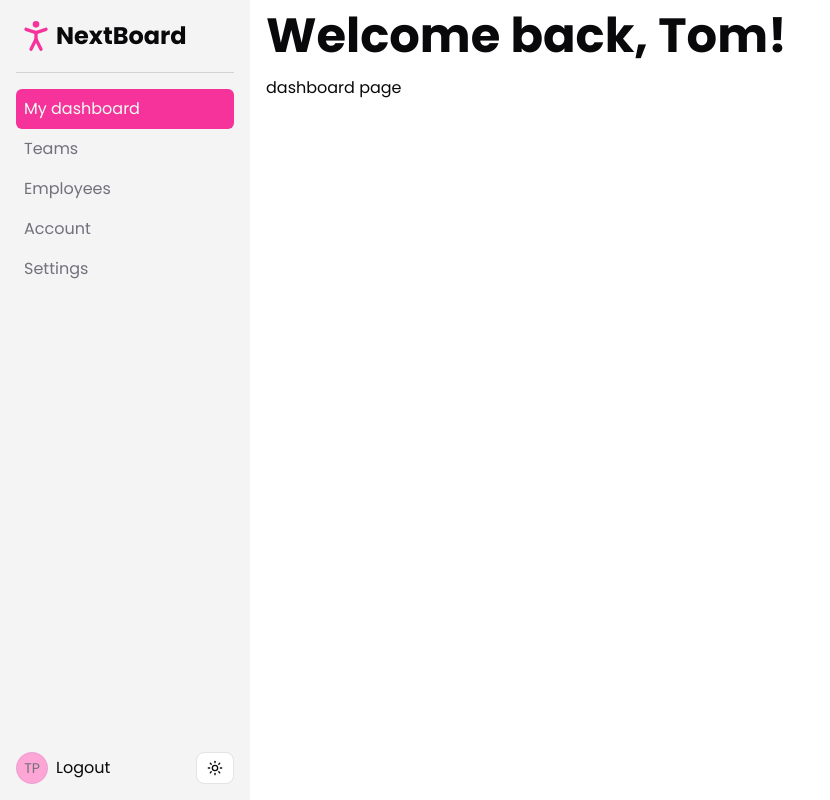
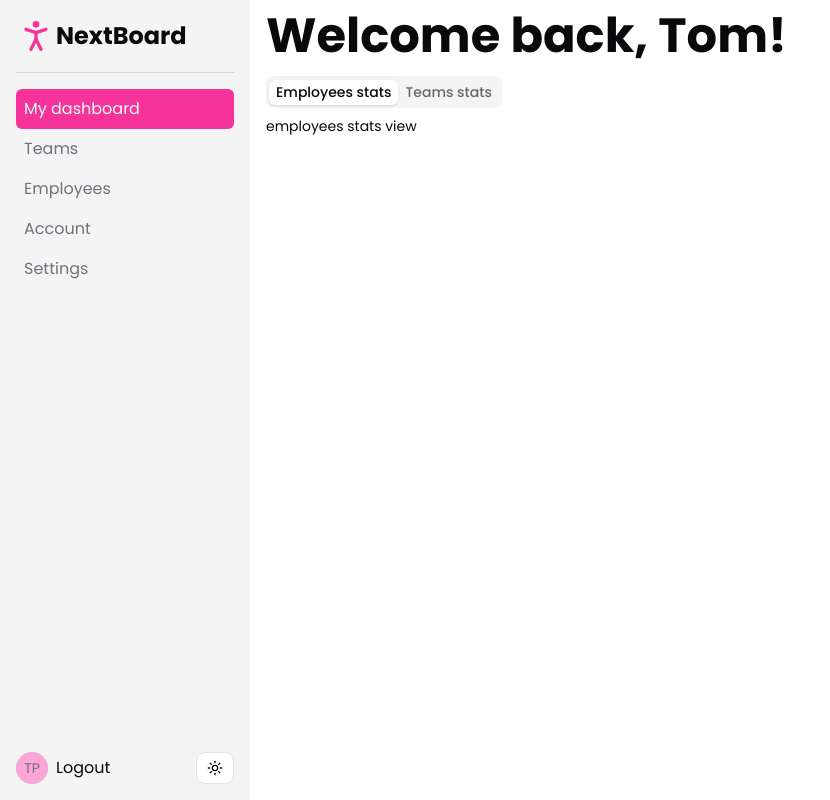
Before and after one commit to mutateddev/nextboard, a Next.js app: page /dashboard in a window 1280 px wide. Shown: the whole page, without its empty margins (0-830 px from the left). Built offline with nearby package versions, Linux system fonts and the light colour scheme.

Commit message:
add emplyees and teams stat tabs

```diff
--- a/app/dashboard/page.tsx
+++ b/app/dashboard/page.tsx
@@ -1,5 +1,18 @@
+import { Tabs, TabsContent, TabsList, TabsTrigger } from '@/components/ui/tabs';
+
 const DashboardPage = () => {
-  return <div>dashboard page</div>;
+  return (
+    <div>
+      <Tabs defaultValue='employees'>
+        <TabsList>
+          <TabsTrigger value='employees'>Employees stats</TabsTrigger>
+          <TabsTrigger value='teams'>Teams stats</TabsTrigger>
+        </TabsList>
+        <TabsContent value='employees'>employees stats view</TabsContent>
+        <TabsContent value='teams'>teams stats view</TabsContent>
+      </Tabs>
+    </div>
+  );
 };
 
 export default DashboardPage;
--- /dev/null
+++ b/components/ui/tabs.tsx
@@ -0,0 +1,90 @@
+"use client"
+
+import * as React from "react"
+import { cva, type VariantProps } from "class-variance-authority"
+import { Tabs as TabsPrimitive } from "radix-ui"
+
+import { cn } from "@/lib/utils"
+
+function Tabs({
+  className,
+  orientation = "horizontal",
+  ...props
+}: React.ComponentProps<typeof TabsPrimitive.Root>) {
+  return (
+    <TabsPrimitive.Root
+      data-slot="tabs"
+      data-orientation={orientation}
+      className={cn(
+        "group/tabs flex gap-2 data-horizontal:flex-col",
+        className
+      )}
+      {...props}
+    />
+  )
+}
+
+const tabsListVariants = cva(
+  "group/tabs-list inline-flex w-fit items-center justify-center rounded-lg p-[3px] text-muted-foreground group-data-horizontal/tabs:h-8 group-data-vertical/tabs:h-fit group-data-vertical/tabs:flex-col data-[variant=line]:rounded-none",
+  {
+    variants: {
+      variant: {
+        default: "bg-muted",
+        line: "gap-1 bg-transparent",
+      },
+    },
+    defaultVariants: {
+      variant: "default",
+    },
+  }
+)
+
+function TabsList({
+  className,
+  variant = "default",
+  ...props
+}: React.ComponentProps<typeof TabsPrimitive.List> &
+  VariantProps<typeof tabsListVariants>) {
+  return (
+    <TabsPrimitive.List
+      data-slot="tabs-list"
+      data-variant={variant}
+      className={cn(tabsListVariants({ variant }), className)}
+      {...props}
+    />
+  )
+}
+
+function TabsTrigger({
+  className,
+  ...props
+}: React.ComponentProps<typeof TabsPrimitive.Trigger>) {
+  return (
+    <TabsPrimitive.Trigger
+      data-slot="tabs-trigger"
+      className={cn(
+        "relative inline-flex h-[calc(100%-1px)] flex-1 items-center justify-center gap-1.5 rounded-md border border-transparent px-1.5 py-0.5 text-sm font-medium whitespace-nowrap text-foreground/60 transition-all group-data-vertical/tabs:w-full group-data-vertical/tabs:justify-start hover:text-foreground focus-visible:border-ring focus-visible:ring-[3px] focus-visible:ring-ring/50 focus-visible:outline-1 focus-visible:outline-ring disabled:pointer-events-none disabled:opacity-50 has-data-[icon=inline-end]:pr-1 has-data-[icon=inline-start]:pl-1 dark:text-muted-foreground dark:hover:text-foreground group-data-[variant=default]/tabs-list:data-active:shadow-sm group-data-[variant=line]/tabs-list:data-active:shadow-none [&_svg]:pointer-events-none [&_svg]:shrink-0 [&_svg:not([class*='size-'])]:size-4",
+        "group-data-[variant=line]/tabs-list:bg-transparent group-data-[variant=line]/tabs-list:data-active:bg-transparent dark:group-data-[variant=line]/tabs-list:data-active:border-transparent dark:group-data-[variant=line]/tabs-list:data-active:bg-transparent",
+        "data-active:bg-background data-active:text-foreground dark:data-active:border-input dark:data-active:bg-input/30 dark:data-active:text-foreground",
+        "after:absolute after:bg-foreground after:opacity-0 after:transition-opacity group-data-horizontal/tabs:after:inset-x-0 group-data-horizontal/tabs:after:bottom-[-5px] group-data-horizontal/tabs:after:h-0.5 group-data-vertical/tabs:after:inset-y-0 group-data-vertical/tabs:after:-right-1 group-data-vertical/tabs:after:w-0.5 group-data-[variant=line]/tabs-list:data-active:after:opacity-100",
+        className
+      )}
+      {...props}
+    />
+  )
+}
+
+function TabsContent({
+  className,
+  ...props
+}: React.ComponentProps<typeof TabsPrimitive.Content>) {
+  return (
+    <TabsPrimitive.Content
+      data-slot="tabs-content"
+      className={cn("flex-1 text-sm outline-none", className)}
+      {...props}
+    />
+  )
+}
+
+export { Tabs, TabsList, TabsTrigger, TabsContent, tabsListVariants }
```
